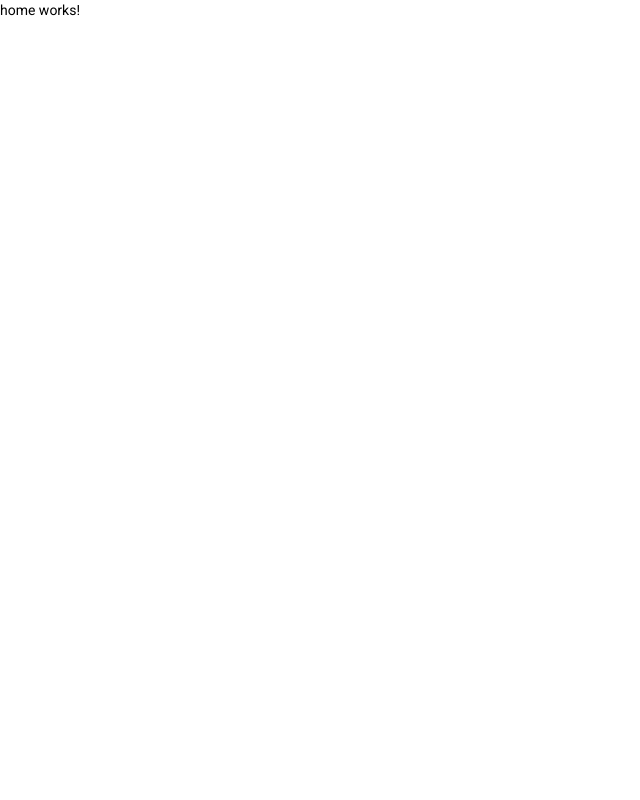
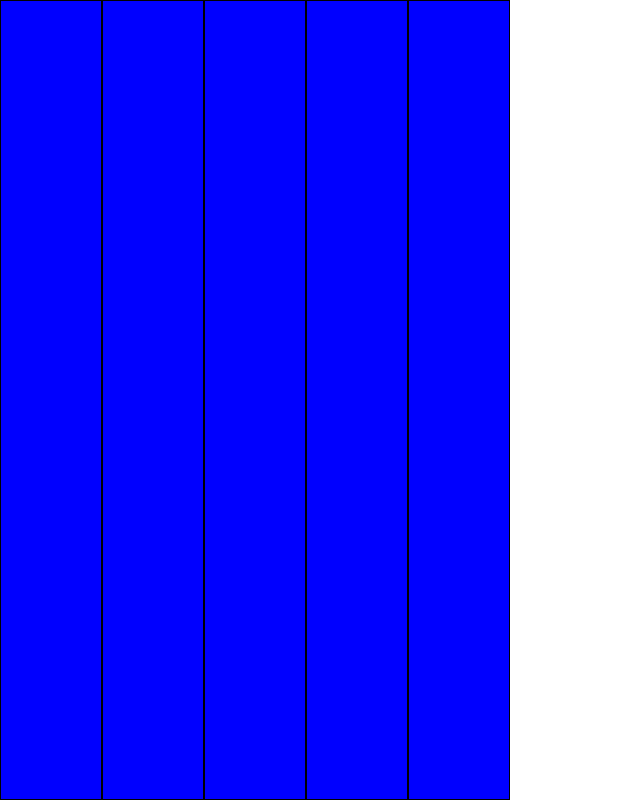
Before and after one commit to Loown/app-angular, an Angular app: page / in a window 1280 px wide. Shown: the whole page, without its empty margins (0-640 px from the left). Built offline with nearby package versions, Linux system fonts and the light colour scheme.

Commit message:
feat(Components) box & box-menu

```diff
--- a/src/app/app.module.ts
+++ b/src/app/app.module.ts
@@ -5,11 +5,15 @@ import { AppRoutingModule } from './app-routing.module';
 import { AppComponent } from './app.component';
 import { BrowserAnimationsModule } from '@angular/platform-browser/animations';
 import { HomeComponent } from './pages/home/home.component';
+import { BoxComponent } from './components/box/box.component';
+import { BoxMenuComponent } from './components/box-menu/box-menu.component';
 
 @NgModule({
   declarations: [
     AppComponent,
-    HomeComponent
+    HomeComponent,
+    BoxComponent,
+    BoxMenuComponent
   ],
   imports: [
     BrowserModule,
--- /dev/null
+++ b/src/app/components/box-menu/box-menu.component.html
@@ -0,0 +1 @@
+<p>box-menu works!</p>
--- /dev/null
+++ b/src/app/components/box-menu/box-menu.component.ts
@@ -0,0 +1,15 @@
+import { Component, OnInit } from '@angular/core';
+
+@Component({
+  selector: 'app-box-menu',
+  templateUrl: './box-menu.component.html',
+  styleUrls: ['./box-menu.component.scss']
+})
+export class BoxMenuComponent implements OnInit {
+
+  constructor() { }
+
+  ngOnInit(): void {
+  }
+
+}
--- /dev/null
+++ b/src/app/components/box/box.component.html
@@ -0,0 +1 @@
+<p>box works!</p>
--- /dev/null
+++ b/src/app/components/box/box.component.ts
@@ -0,0 +1,15 @@
+import { Component, OnInit } from '@angular/core';
+
+@Component({
+  selector: 'app-box',
+  templateUrl: './box.component.html',
+  styleUrls: ['./box.component.scss']
+})
+export class BoxComponent implements OnInit {
+
+  constructor() { }
+
+  ngOnInit(): void {
+  }
+
+}
--- a/src/app/pages/home/home.component.html
+++ b/src/app/pages/home/home.component.html
@@ -1 +1,7 @@
-<p>home works!</p>
+<div class="container">
+    <div class="box"></div>
+    <div class="box"></div>
+    <div class="box"></div>
+    <div class="box"></div>
+    <div class="box"></div>
+</div>
--- a/src/app/pages/home/home.component.scss
+++ b/src/app/pages/home/home.component.scss
@@ -0,0 +1,12 @@
+.container {
+    height: 100vh;
+    display: flex;
+    justify-content: stretch;
+    width: 100%;
+
+    .box {
+        background-color: blue;
+        border: 1px solid #000;
+        width: 100px;
+    }
+}
```
Also changed, not shown: src/app/components/box-menu/box-menu.component.scss (added), src/app/components/box/box.component.scss (added), 2 other files (tests, documents, lock files or other folders).
